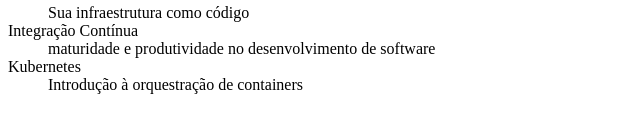
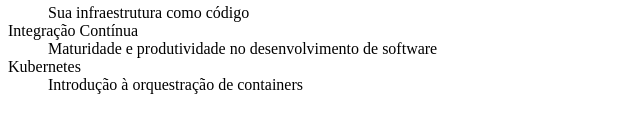
Before and after one commit to HeitorBrazil/alura-git, a plain HTML site: page index.html in a window 1280 px wide. Shown: the part 153-286 px from the top of the page, 0-640 px from the left. Drawn offline with Linux system fonts and the light colour scheme.

Commit message:
Corrigindo pequenos bugs

```diff
--- a/index.html
+++ b/index.html
@@ -9,19 +9,19 @@
 
     <dl>
         <dt>Vagrant</dt>
-        <dd> Gerenciando máquinas virtuais</dd>
+        <dd>Gerenciando máquinas virtuais</dd>
 
         <dt>Docker</dt>
-        <dd> Criando containers sem dor de cabeça</dd>
+        <dd>Criando containers sem dor de cabeça</dd>
 
         <dt>Ansible</dt>
-        <dd> Sua infraestrutura como código</dd>
+        <dd>Sua infraestrutura como código</dd>
 
         <dt>Integração Contínua</dt>
-        <dd> maturidade e produtividade no desenvolvimento de software</dd>
+        <dd>Maturidade e produtividade no desenvolvimento de software</dd>
 
         <dt>Kubernetes</dt>
-        <dd> Introdução à orquestração de containers</dd>
+        <dd>Introdução à orquestração de containers</dd>
     </dl>
 </body>
 </html>
```
